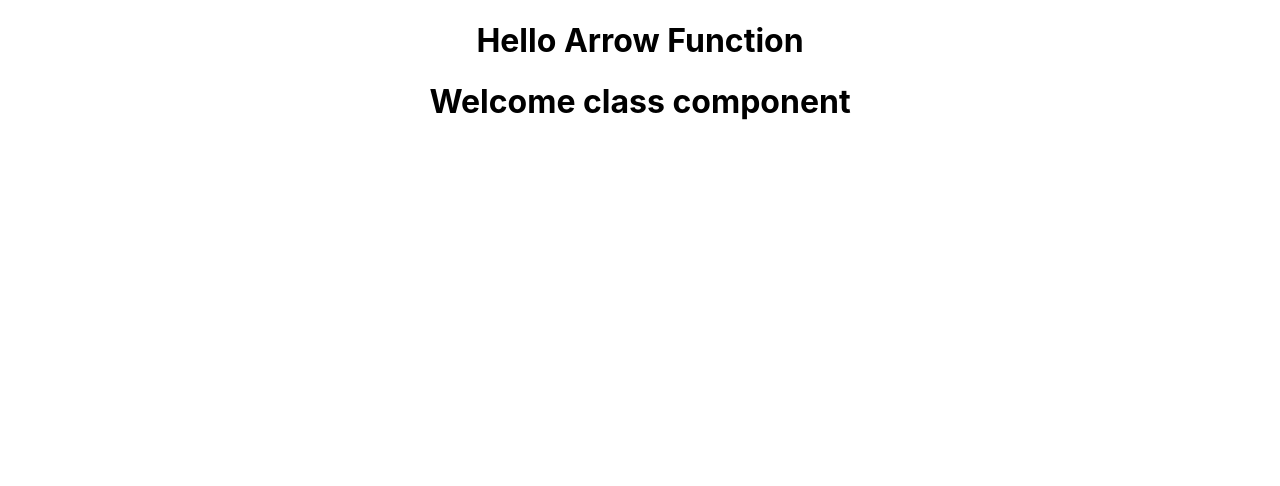
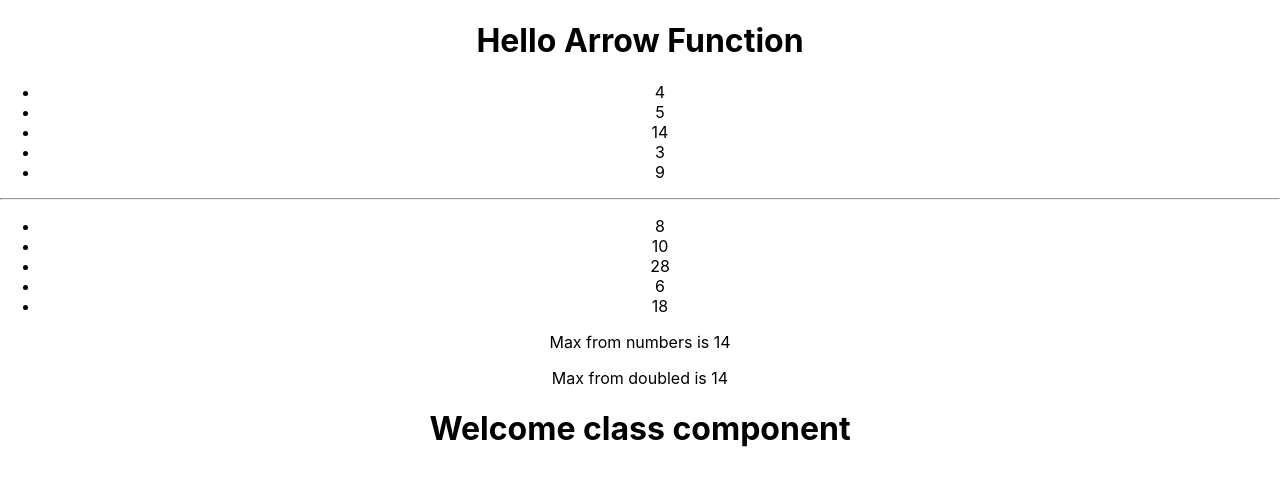
Before and after one commit to MidiComputing/test-app-react, a React (Create React App) app: page / in a window 1280 px wide. Shown: the top 486 px of the page. Built offline with nearby package versions, Linux system fonts and the light colour scheme.

Commit message:
update 0.7

```diff
--- a/package.json
+++ b/package.json
@@ -6,9 +6,11 @@
     "@testing-library/jest-dom": "^5.16.5",
     "@testing-library/react": "^13.4.0",
     "@testing-library/user-event": "^13.5.0",
+    "bootstrap": "^5.2.3",
     "react": "^18.2.0",
     "react-dom": "^18.2.0",
     "react-scripts": "5.0.1",
+    "sass": "^1.62.0",
     "web-vitals": "^2.1.4"
   },
   "scripts": {
--- a/src/components/Welcome.js
+++ b/src/components/Welcome.js
@@ -1,8 +1,27 @@
 import React, { Component } from "react"
+
+const numbers = [4, 5, 14, 3, 9];
+const maxNumbers = numbers.reduce((a, b) => Math.max(a, b));
+const doubled = numbers.map((element, index) => <li key={index}>{element * 2}</li>);
+const maxDoubled = numbers.reduce((a, b) => a>b ? a : b);
+const numbersList = numbers.map((el, i) => <li key={i}>{el}</li>)
 
 class Welcome extends Component{
     render(){
-        return <h1>Welcome class component</h1>
+        return(
+        <div>
+            <ul>
+                {numbersList}
+            </ul>
+            <hr></hr>
+            <ul>
+                {doubled}
+            </ul>
+            <p>Max from numbers is {maxNumbers}</p>
+            <p>Max from doubled is {maxDoubled}</p>
+            <h1>Welcome class component</h1>
+        </div>
+        )
     }
 }
 
```
Also changed, not shown: src/components/Test.js (added, +51 -0 lines), 1 other file (tests, documents, lock files or other folders).
